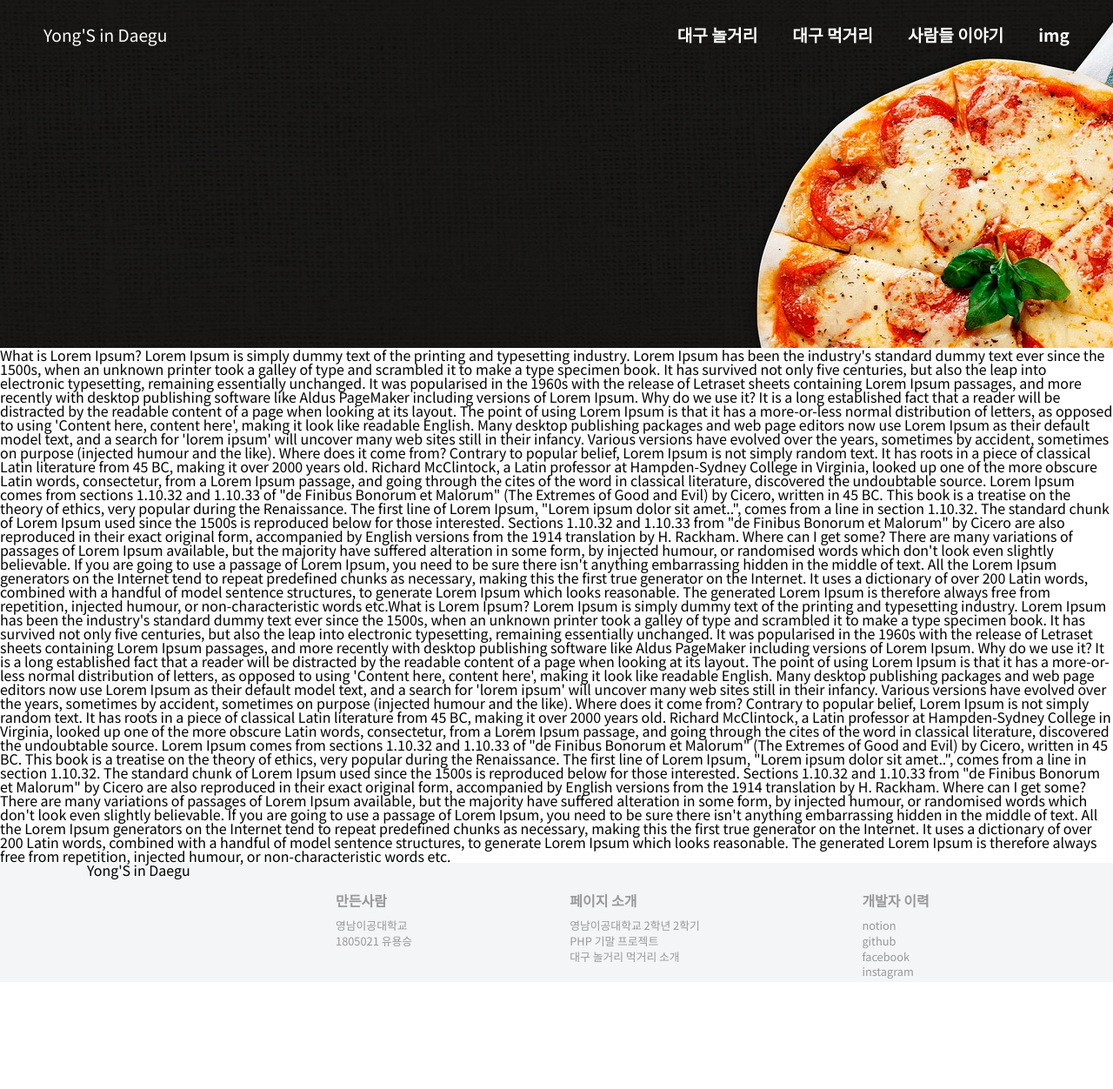
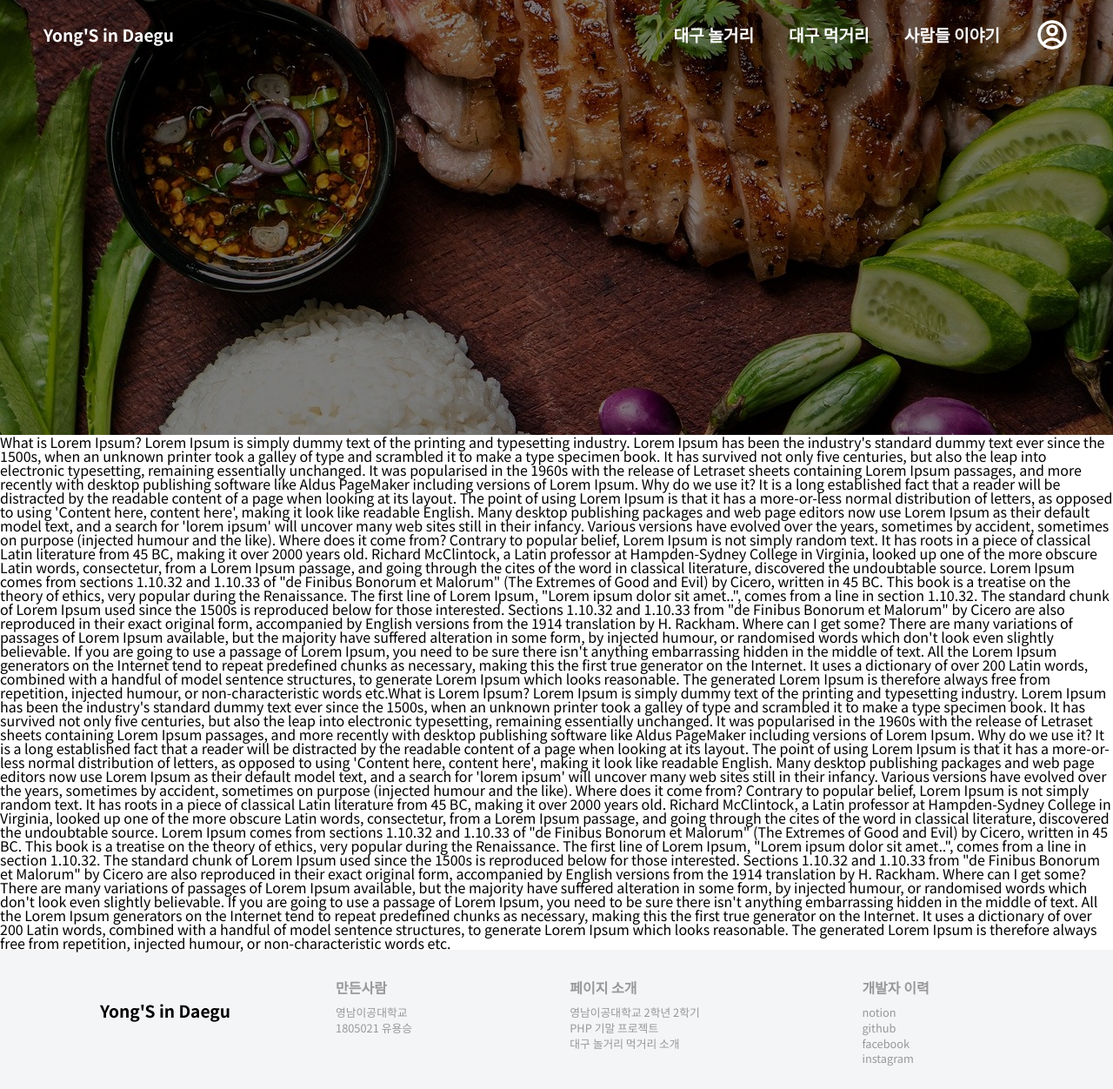
Before and after one commit to dydtmd6801/php_project, a PHP site: page / in a window 1280 px wide. Shown: the whole page at 87% size. Before the commit the page ends 1126 px from the top, so only its background shows below. Run offline with PHP 8.4, Linux system fonts and the light colour scheme.

Commit message:
header_footer_modify

```diff
--- a/css/index.css
+++ b/css/index.css
@@ -3,15 +3,30 @@
     /* position: absolute; */
     /* top: 0; */
     width: 100%;
-    height: 400px;
+    height: 500px;
     /* background: white; */
     min-width: 1080px;
-    background-image: url("../img/main_bg1.jpg");
+    background-image: url("../img/main_bg2.jpg");
     background-position: center;
     background-repeat: no-repeat;
     /* background-size: 100% 100%; */
 }
+#main_header::before{
+    content: "";
+    /* background-image: url("../img/main_bg2.jpg");
+    background-position: center;
+    background-repeat: no-repeat; */
+    opacity: 0.5;
+    position: absolute;
+    top: 0px;
+    left: 0px;
+    right: 0px;
+    bottom: 0px;
+    background: #000000;
+    height: 500px;
+}
 #top_gnb{
+    position: relative;
     width: 100%;
     height: 80px;
     display: flex;
@@ -23,8 +38,12 @@
     margin-left: 50px;
     line-height: 80px;
     display: inline-block;
+}
+#main_logo > a{
     font-size: 1.2em;
     color: white;
+    text-decoration: none;
+    font-weight: bold;
 }
 #main_menu{
     margin-right: 50px;
@@ -35,22 +54,25 @@
     flex-direction: row;
     line-height: 80px;
 }
-.main_top_menu > a{
-    text-decoration: none;
-    color: white;
-}
-.top_sub_menu{
+.top_sub_menu, .top_sub_menu_img{
     justify-content: space-between;
     padding-left: 40px;
     font-weight: bold;
     font-size: 1.2em;
 }
+.top_sub_menu_img{
+    line-height: 105px;
+}
+.top_sub_menu a{
+    text-decoration: none;
+    color: white;
+}
+.top_sub_menu_img > a > img{
+    width: 40px;
+    height: 40px;
+}
 
 /* section Style */
-#main_section{
-    /* position: absolute; */
-    /* top: 75%; */
-}
 
 /* footer Style */
 #main_footer{
@@ -63,12 +85,21 @@
 }
 #footer_size{
     width: 1080px;
+    height: 160px;
     margin: 0 auto;
     display: flex;
     flex-direction: row;
 }
 #footer_logo{
     flex-basis: 180px;
+    text-align: center;
+}
+#footer_logo > a{
+    line-height: 140px;
+    font-size: 1.2em;
+    font-weight: bold;
+    color: black;
+    text-decoration: none;
 }
 #footer_text{
     flex-basis: 900px;
--- a/index.php
+++ b/index.php
@@ -14,13 +14,13 @@
 <body>
     <header id="main_header">
         <div id="top_gnb">
-            <div id="main_logo">Yong'S in Daegu</div>
+            <div id="main_logo"><a href="index.php">Yong'S in Daegu<a></div>
             <div id="main_menu">
                 <ul class="main_top_menu">
-                    <a href="#"><li class="top_sub_menu">대구 놀거리</li></a>
-                    <a href="#"><li class="top_sub_menu">대구 먹거리</li></a>
-                    <a href="#"><li class="top_sub_menu">사람들 이야기</li></a>
-                    <a href="#"><li class="top_sub_menu" onclick="show_login_menu()">img</li></a>
+                    <li class="top_sub_menu"><a href="#">대구 놀거리</a></li>
+                    <li class="top_sub_menu"><a href="#">대구 먹거리</a></li>
+                    <li class="top_sub_menu"><a href="#">사람들 이야기</a></li>
+                    <li class="top_sub_menu_img" onclick="show_login_menu()"><a href="#"><img src="./img/login_white.png" alt="로그인"/></a></li>
                 </ul>
             </div>
         </div>
@@ -59,7 +59,7 @@ There are many variations of passages of Lorem Ipsum available, but the majority
     <footer id="main_footer">
         <div id="footer_size">
             <div id="footer_logo">
-                <p>Yong'S in Daegu</p>
+                <a href="index.php">Yong'S in Daegu</a>
             </div>
             <div id="footer_text">
                 <div id="maker">
```
Also changed, not shown: img/login.png (added), img/login_white.png (added), img/logout.png (added), img/logout_white.png (added), img/main_bg2.jpg (added).
